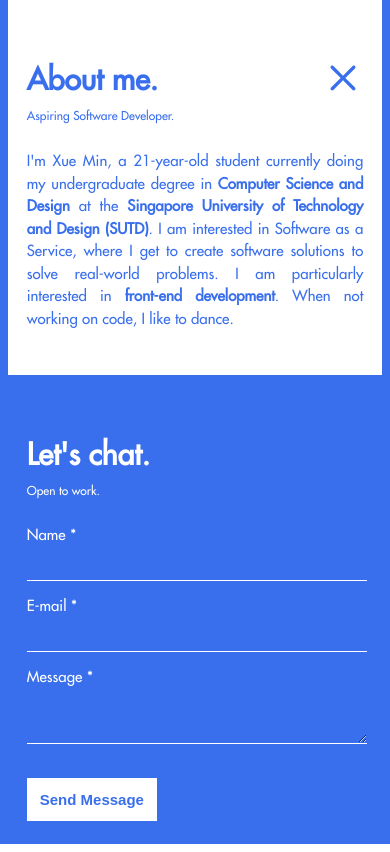
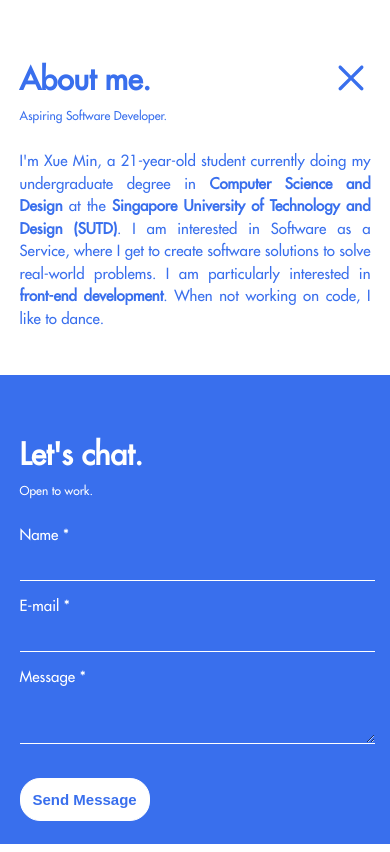
Before and after one commit to xueminzzz/My-Portfolio-Website, a Next.js app: page /about-me in a window 390 px wide. Built offline with nearby package versions, Linux system fonts and the light colour scheme.

Commit message:
rounded about me button and about me page

```diff
--- a/app/about-me/page.module.css
+++ b/app/about-me/page.module.css
@@ -16,7 +16,7 @@
     height: auto;
     box-shadow: 0px -4px 6px rgba(0, 0, 0, 0.1), 0px 4px 6px rgba(0, 0, 0, 0.1);
     border: 8px solid transparent;
-    border-radius: 30px;
+    border-radius: 40px;
 }
 
 .child-container {
@@ -35,7 +35,7 @@
 .container-dark {
     background: #396FED;
     color: #ffffff;
-    border-radius: 30px;
+    border-radius: 40px;
 }
 
 .title {
@@ -110,6 +110,7 @@
 .submit-container {
     display: flex;
     justify-content: space-between;
+
 }
 
 .submit-button {
@@ -122,6 +123,7 @@
     color: #396FED;
     font-weight: bold;
     border: 1px solid white;
+    border-radius: 40px;
 }
 
 .success-message {
@@ -188,6 +190,7 @@
         width: 100%;
         overflow-x: hidden;
         overflow-y: auto;
+        border: none;
         border-radius: 0px;
     }
 
@@ -213,6 +216,10 @@
         background-color: transparent;
         border: none;
     }
+
+    .submit-button {
+        border-radius: 30px;
+    }
 }
 
 @media screen and (max-width: 480px) {
@@ -223,4 +230,8 @@
     .child-container {
         padding: 3rem;
     }
+
+    .submit-button {
+        border-radius: 20px;
+    }
 }
```
